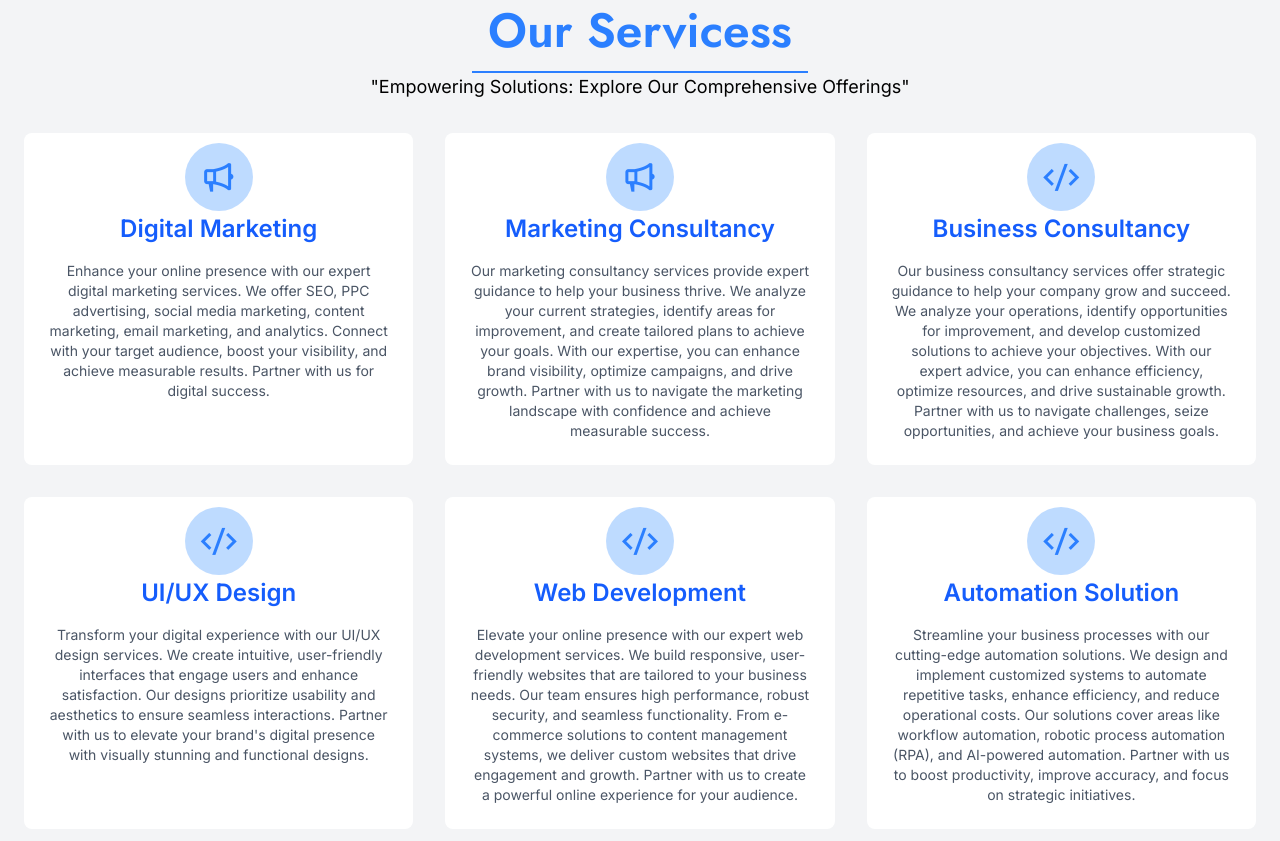
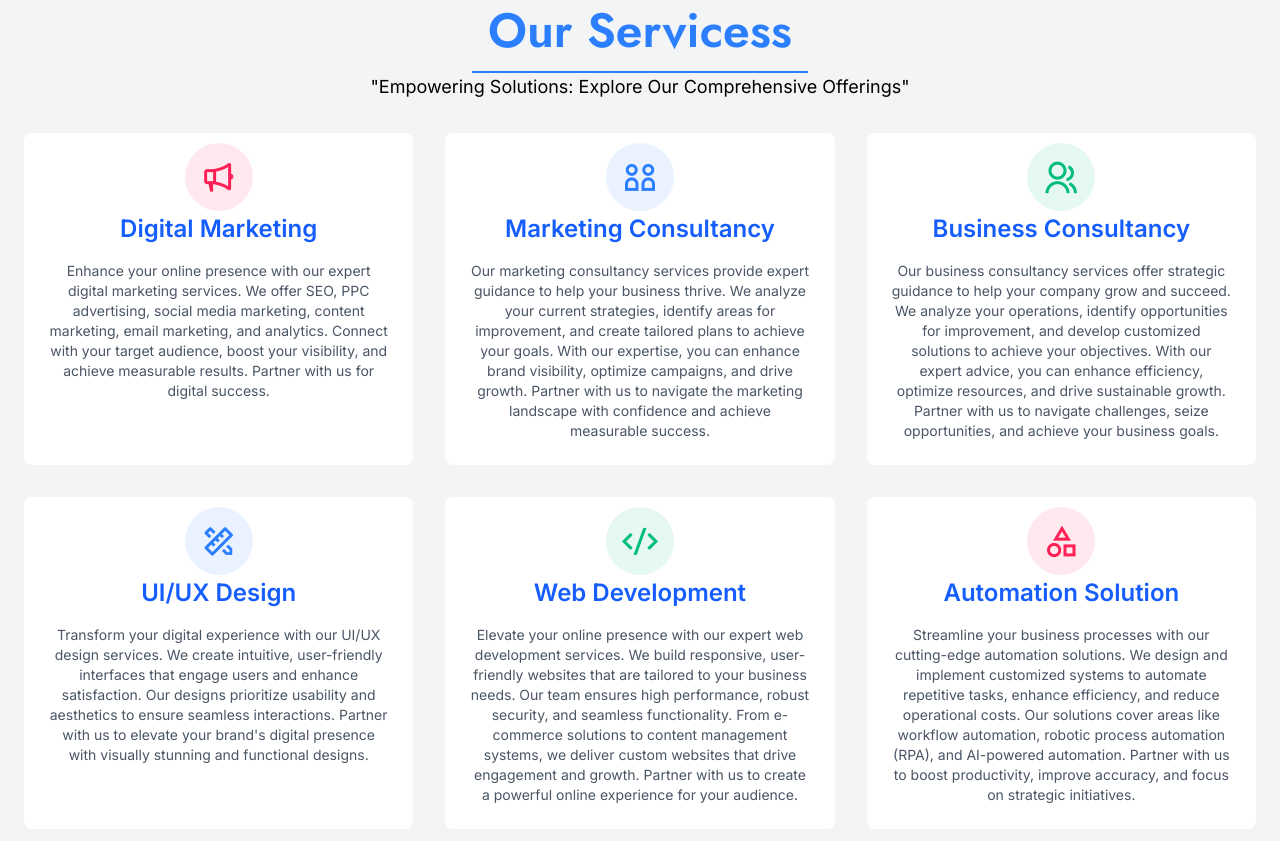
Before and after one commit to minhajulislamme/Agency-Website, a website: page index.html in a window 1280 px wide. Shown: the part 2159-3000 px from the top of the page. Drawn offline with nearby package versions, Linux system fonts and the light colour scheme; a web font is replaced by a local one.

Commit message:
fix services

```diff
--- a/index.html
+++ b/index.html
@@ -221,7 +221,7 @@
 
             <div class="grid grid-cols-1 md:grid-cols-2 lg:grid-cols-3 gap-8 mt-6">
                 <div class="bg-white p-6 rounded-lg hover-card text-center">
-                    <i class="ri-megaphone-line  text-4xl text-blue-500 bg-blue-200 p-4 rounded-full"></i>
+                    <i class="ri-megaphone-line  text-4xl text-rose-500 bg-rose-500/10 p-4 rounded-full"></i>
                     <h3 class="text-2xl font-semibold text-blue-600 mt-4">Digital Marketing</h3>
                     <p class="text-gray-600 text-sm font-normal mt-4">
                         Enhance your online presence with our expert digital marketing services. We offer SEO, PPC advertising, social media marketing, content marketing, email marketing, and analytics. Connect with your target audience, boost your visibility, and achieve measurable results. Partner with us for digital success.
@@ -229,7 +229,7 @@
                 </div>
 
                 <div class="bg-white p-6 rounded-lg hover-card text-center">
-                    <i class="ri-megaphone-line text-4xl text-blue-500 bg-blue-200 p-4 rounded-full"></i>
+                    <i class="ri-group-3-line text-4xl text-blue-500 bg-blue-500/10 p-4 rounded-full"></i>
                     <h3 class="text-2xl font-semibold text-blue-600 mt-4">Marketing Consultancy </h3>
                     <p class="text-gray-600 text-sm font-normal mt-4">
                         Our marketing consultancy services provide expert guidance to help your business thrive. We analyze your current strategies, identify areas for improvement, and create tailored plans to achieve your goals. With our expertise, you can enhance brand visibility, optimize campaigns, and drive growth. Partner with us to navigate the marketing landscape with confidence and achieve measurable success.
@@ -237,7 +237,7 @@
                 </div>
 
                 <div class="bg-white p-6 rounded-lg hover-card text-center">
-                    <i class="ri-code-s-slash-line text-4xl text-blue-500 bg-blue-200 p-4 rounded-full"></i>
+                    <i class="ri-group-line text-4xl text-emerald-500 bg-emerald-500/10 p-4 rounded-full"></i>
                     <h3 class="text-2xl font-semibold text-blue-600 mt-4">Business Consultancy </h3>
                     <p class="text-gray-600 text-sm font-normal mt-4">
                         Our business consultancy services offer strategic guidance to help your company grow and succeed. We analyze your operations, identify opportunities for improvement, and develop customized solutions to achieve your objectives. With our expert advice, you can enhance efficiency, optimize resources, and drive sustainable growth. Partner with us to navigate challenges, seize opportunities, and achieve your business goals.
@@ -245,7 +245,7 @@
                 </div>
 
                 <div class="bg-white p-6 rounded-lg hover-card text-center">
-                    <i class="ri-code-s-slash-line text-4xl text-blue-500 bg-blue-200 p-4 rounded-full"></i>
+                    <i class="ri-pencil-ruler-2-line text-4xl text-blue-500 bg-blue-500/10 p-4 rounded-full"></i>
                     <h3 class="text-2xl font-semibold text-blue-600 mt-4">UI/UX Design</h3>
                     <p class="text-gray-600 text-sm font-normal mt-4">
                         Transform your digital experience with our UI/UX design services. We create intuitive, user-friendly interfaces that engage users and enhance satisfaction. Our designs prioritize usability and aesthetics to ensure seamless interactions. Partner with us to elevate your brand's digital presence with visually stunning and functional designs.
@@ -253,7 +253,7 @@
                 </div>
 
                 <div class="bg-white p-6 rounded-lg hover-card text-center">
-                    <i class="ri-code-s-slash-line text-4xl text-blue-500 bg-blue-200 p-4 rounded-full"></i>
+                    <i class="ri-code-s-slash-line text-4xl text-emerald-500 bg-emerald-500/10 p-4 rounded-full"></i>
                     <h3 class="text-2xl font-semibold text-blue-600 mt-4">Web Development</h3>
                     <p class="text-gray-600 text-sm font-normal mt-4">
                         Elevate your online presence with our expert web development services. We build responsive, user-friendly websites that are tailored to your business needs. Our team ensures high performance, robust security, and seamless functionality. From e-commerce solutions to content management systems, we deliver custom websites that drive engagement and growth. Partner with us to create a powerful online experience for your audience.
@@ -261,11 +261,11 @@
                 </div>
 
                 <div class="bg-white p-6 rounded-lg hover-card text-center">
-                    <i class="ri-code-s-slash-line text-4xl text-blue-500 bg-blue-200 p-4 rounded-full"></i>
+                    <i class="ri-shapes-line text-4xl text-rose-500 bg-rose-500/10 p-4 rounded-full"></i>
                     <h3 class="text-2xl font-semibold text-blue-600 mt-4">Automation Solution</h3>
                     <p class="text-gray-600 text-sm font-normal mt-4">
                         Streamline your business processes with our cutting-edge automation solutions. We design and implement customized systems to automate repetitive tasks, enhance efficiency, and reduce operational costs. Our solutions cover areas like workflow automation, robotic process automation (RPA), and AI-powered automation. Partner with us to boost productivity, improve accuracy, and focus on strategic initiatives.
-                    </p>
+                    </p class='bg-emerald-400'
                 </div>
 
 
```
Also changed, not shown: src/style.css.
